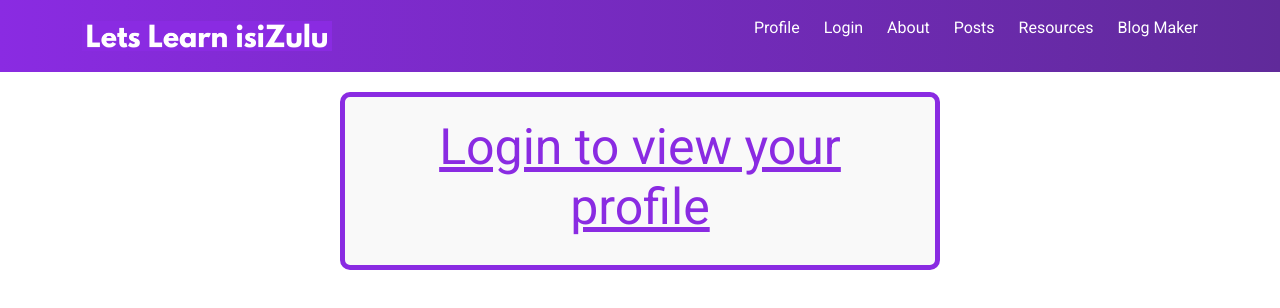
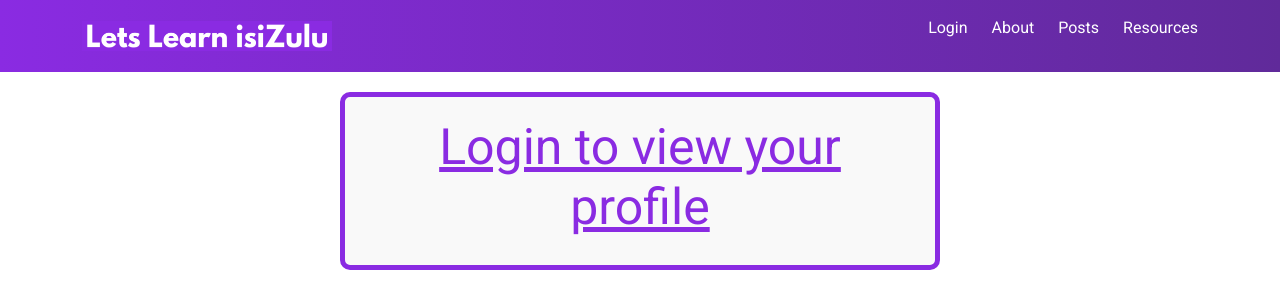
Before and after one commit to EthanLeRoux/LLiZ-react, a React (Vite) app: page /profile in a window 1280 px wide. Shown: the top 308 px of the page. Built offline with nearby package versions, Linux system fonts and the light colour scheme; the HTML template or start-up script is replaced by a standard one.

Commit message:
Refactor Navigation component: implement user state management and enhance menu logic

```diff
--- a/src/Navigation.jsx
+++ b/src/Navigation.jsx
@@ -1,14 +1,30 @@
 import { Link } from "react-router-dom";
-import { useState } from "react";
+import { useState, useEffect } from "react";
 import './styles/Navigation.css';
-import logo from './assets/logo.png'; // Import your logo image
+import logo from './assets/logo.png';
 
 function Navigation() {
-    const [menuOpen, setMenuOpen] = useState(false); // State to track menu toggle
+    const [menuOpen, setMenuOpen] = useState(false);
+    const [user, setUser] = useState(null);
 
-    const toggleMenu = () => {
-        setMenuOpen(!menuOpen); // Toggle menu state
-    };
+    const toggleMenu = () => setMenuOpen(!menuOpen);
+
+    useEffect(() => {
+        const username = sessionStorage.getItem("username");
+        const role = sessionStorage.getItem("role");
+
+        if (username && role) {
+            setUser({
+                username: JSON.parse(username),
+                role: JSON.parse(role),
+            });
+        } else {
+            setUser(null);
+        }
+    }, []);
+
+    const isLoggedIn = user !== null;
+    const isAdmin = user?.role === "admin";
 
     return (
         <nav className="navigation">
@@ -22,6 +38,7 @@ function Navigation() {
                         />
                     </Link>
                 </div>
+
                 <button
                     className={`menu-toggle ${menuOpen ? "active" : ""}`}
                     aria-label="Toggle menu"
@@ -29,13 +46,23 @@ function Navigation() {
                 >
                     &#9776;
                 </button>
+
                 <ul className={`nav-links ${menuOpen ? "show" : ""}`}>
-                    <li><Link to="/profile">Profile</Link></li>
-                    <li><Link to="/login">Login</Link></li>
+                    {isLoggedIn && (
+                        <li><Link to="/profile">Profile</Link></li>
+                    )}
+
+                    {!isLoggedIn && (
+                        <li><Link to="/login">Login</Link></li>
+                    )}
+
                     <li><Link to="/about">About</Link></li>
                     <li><Link to="/posts">Posts</Link></li>
                     <li><Link to="/res">Resources</Link></li>
-                    <li><Link to="/admin">Blog Maker</Link></li>
+
+                    {isAdmin && (
+                        <li><Link to="/admin">Blog Maker</Link></li>
+                    )}
                 </ul>
             </div>
         </nav>
```
